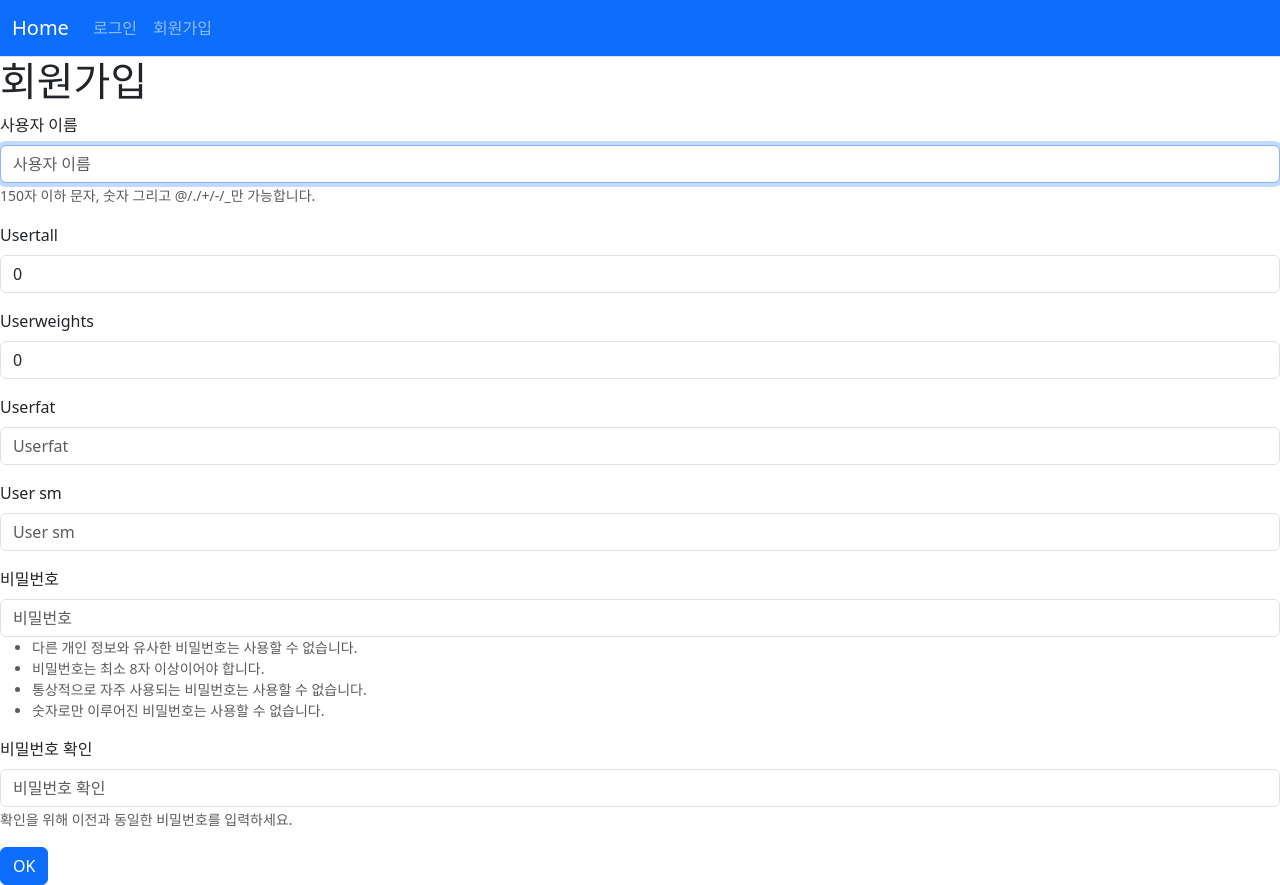
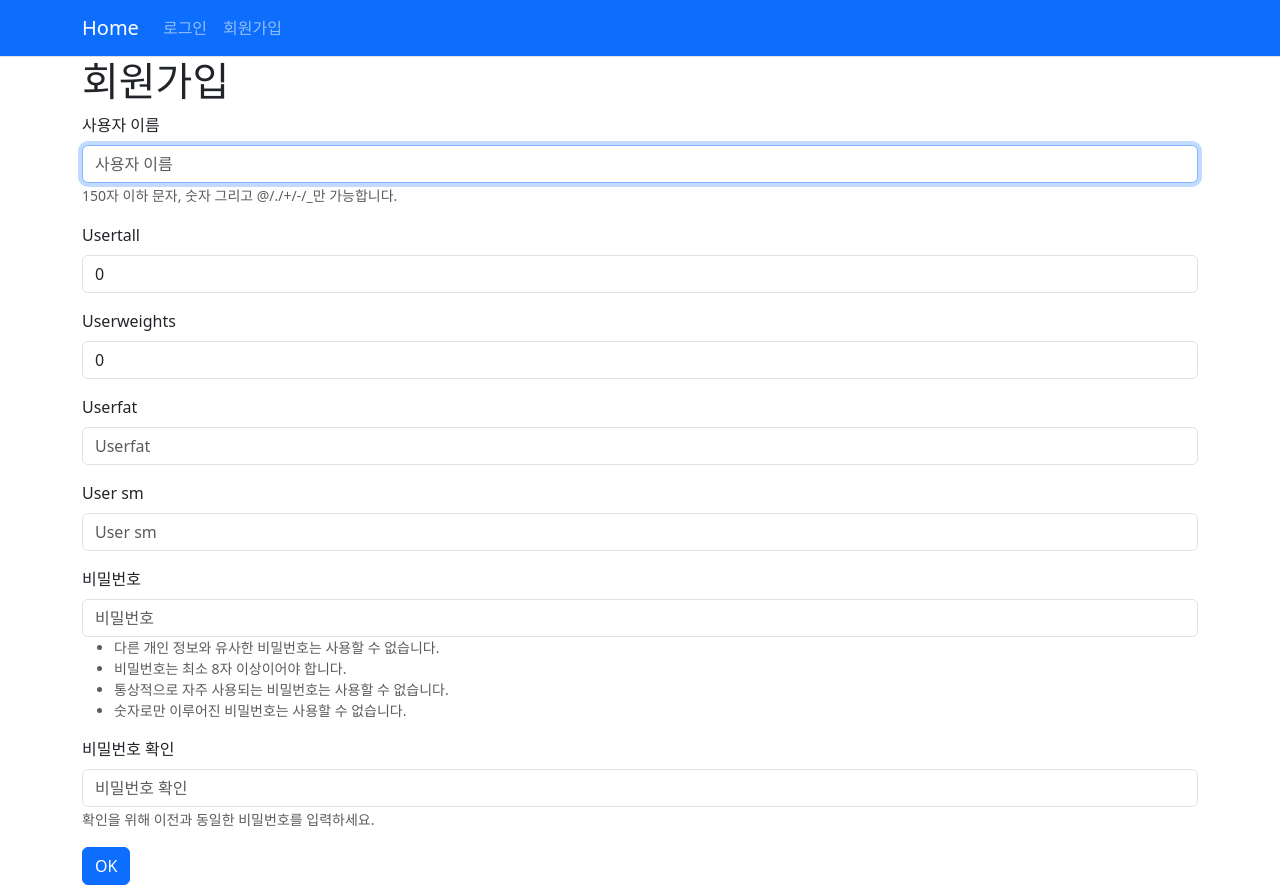
Before and after one commit to caretim/HMC, a Django app: page /accounts/signup/ in a window 1280 px wide. Run offline with Django 3.2, Linux system fonts and the light colour scheme; some libraries are stand-ins or nearby versions.

Commit message:
컨테이너추가

```diff
--- a/articles/templates/articles/detail.html
+++ b/articles/templates/articles/detail.html
@@ -19,7 +19,7 @@
 
 {% for comment in articles.comment_all %}
 
-{{ comment.content }}
+<p>{{ comment.content }}</p>
 
 {% endfor %}
 
--- a/templates/base.html
+++ b/templates/base.html
@@ -15,7 +15,7 @@
 
 <body>
     <nav class="navbar navbar-expand-lg navbar-dark border-bottom bg-primary">
-        <div class="container-fluid">
+        <div class="container">
             <a href="{% url 'articles:index' %}" class="navbar-brand">Home</a>
             <button class="navbar-toggler" type="button" data-bs-toggle="collapse" data-bs-target="#navbarSupportedContent" aria-controls="navbarSupportedContent" aria-expanded="false" aria-label="Toggle navigation">
                 <span class="navbar-toggler-icon"></span>
@@ -48,8 +48,9 @@
     </nav>
 
 
-
-    {% block body %}{% endblock body %}
+    <div class="container">
+        {% block body %}{% endblock body %}
+    </div>
     {% bootstrap_javascript %}
 
 </body>
```
